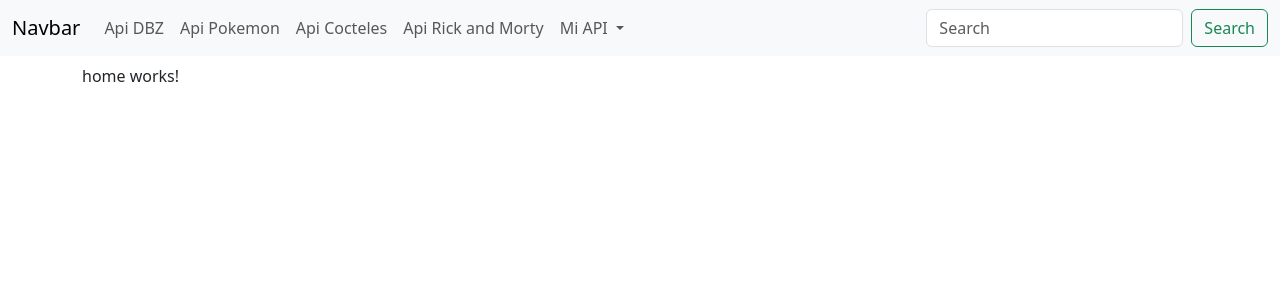
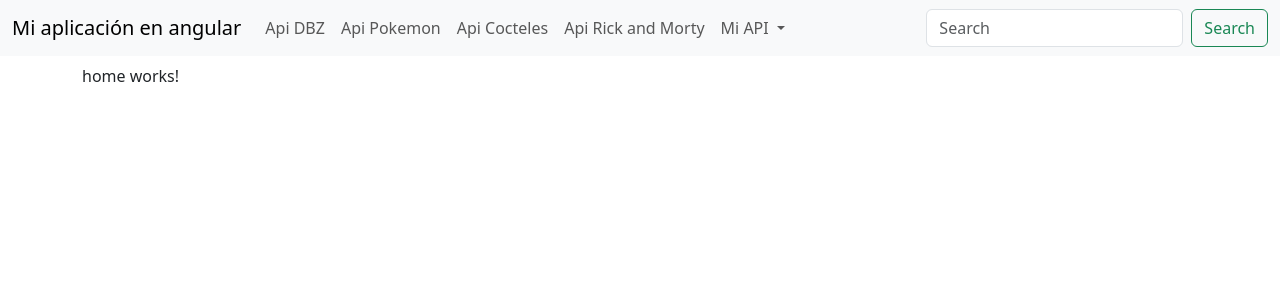
Before and after one commit to BritannyG26/Prueba-de-mi-api, an Angular app: page /home in a window 1280 px wide. Shown: the top 300 px of the page. Built offline with nearby package versions, Linux system fonts and the light colour scheme.

Commit message:
Update navbar.component.html
Correción

```diff
--- a/src/app/componentes/navbar/navbar.component.html
+++ b/src/app/componentes/navbar/navbar.component.html
@@ -1,6 +1,6 @@
 <nav class="navbar navbar-expand-lg bg-body-tertiary">
     <div class="container-fluid">
-      <a class="navbar-brand" href="#">Navbar</a>
+      <a class="navbar-brand" href="#">Mi aplicación en angular</a>
       <button class="navbar-toggler" type="button" data-bs-toggle="collapse" data-bs-target="#navbarSupportedContent" aria-controls="navbarSupportedContent" aria-expanded="false" aria-label="Toggle navigation">
         <span class="navbar-toggler-icon"></span>
       </button>
```
